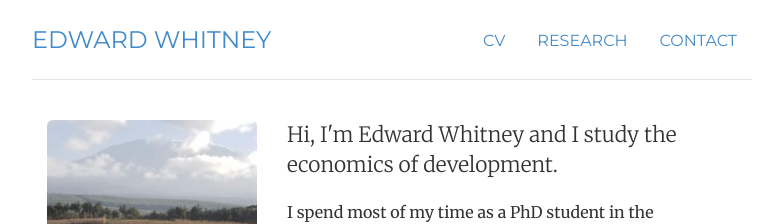
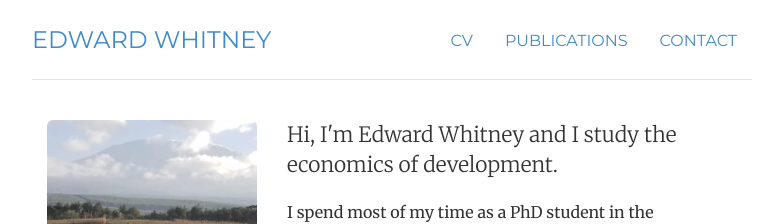
Before and after one commit to edwardmw/edwardmwhitney, a Jekyll site: the page built from index.html, in a window 1280 px wide. Shown: the top 224 px of the page, without its empty margins (248-1030 px from the left). Built offline with Jekyll 4.4.1, drawn with Linux system fonts in a browser that asks for light colours.

Commit message:
Revert "Update header.html"
This reverts commit e64d934c85ee27675b5912eb70cb2d72b2e87361.

```diff
--- a/_includes/header.html
+++ b/_includes/header.html
@@ -2,7 +2,7 @@
 	<ul class="nav nav-pills pull-right">
 		<!--<li class="{{ page.cv }}"><a href="/cv/CV_EdwardMWhitney_Dec2016.pdf" title="CV" target=_blank>CV</a></li>-->
 		<li class="{{ page.cv }}"><a href="/cv" title="CV">CV</a></li>
-		<li class="{{ page.research }}"><a href="/research" title="Research">Research</a></li>
+		<li class="{{ page.research }}"><a href="/publications" title="Publications">Publications</a></li>
 		<li class="{{ page.contact }}"><a href="/contact" title="Contact">Contact</a></li>
 	</ul>
 	<h3 class="bg-primary"><a href="/">Edward Whitney</a></h3>
```
